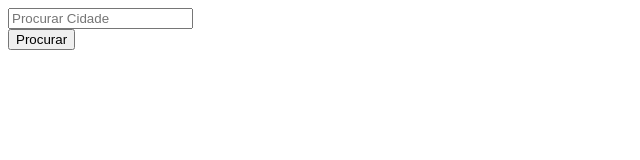
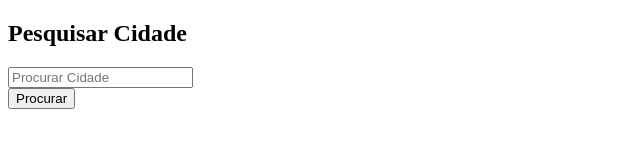
Before and after one commit to liviosva016/Livio, a plain HTML site: page index.html in a window 1280 px wide. Shown: the whole page, without its empty margins (0-640 px from the left). Drawn offline with Linux system fonts and the light colour scheme.

Commit message:
Adicionei um H2

```diff
--- a/index.html
+++ b/index.html
@@ -7,6 +7,7 @@
     <title>Mapa</title>
 </head>
 <body>
+    <h2>Pesquisar Cidade</h2>
     <input id="cidade" type="text" name="Procurar Cidade" placeholder="Procurar Cidade"> </input>
     <br>
     <button id="buscar" onclick="buscar">Procurar</button>
```
